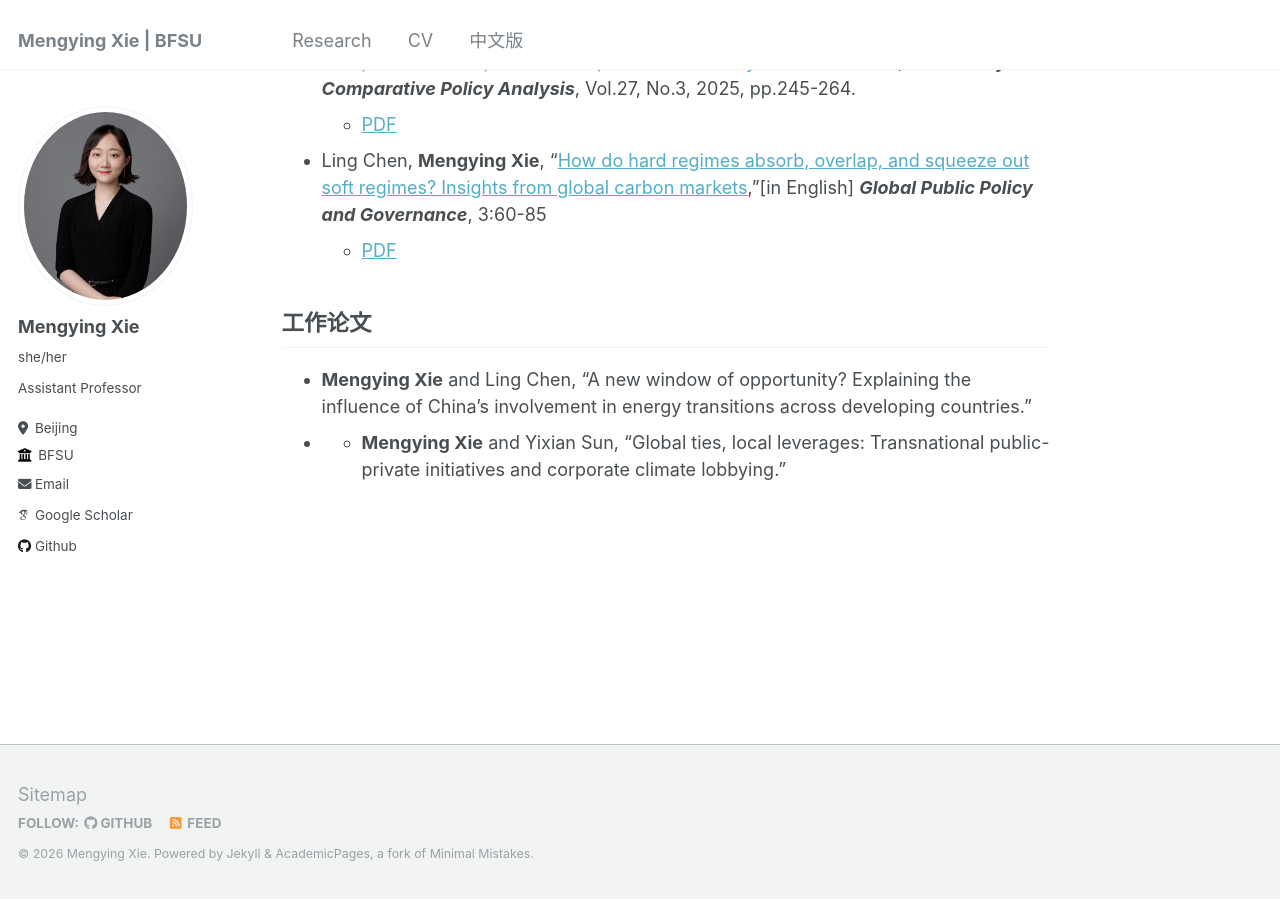
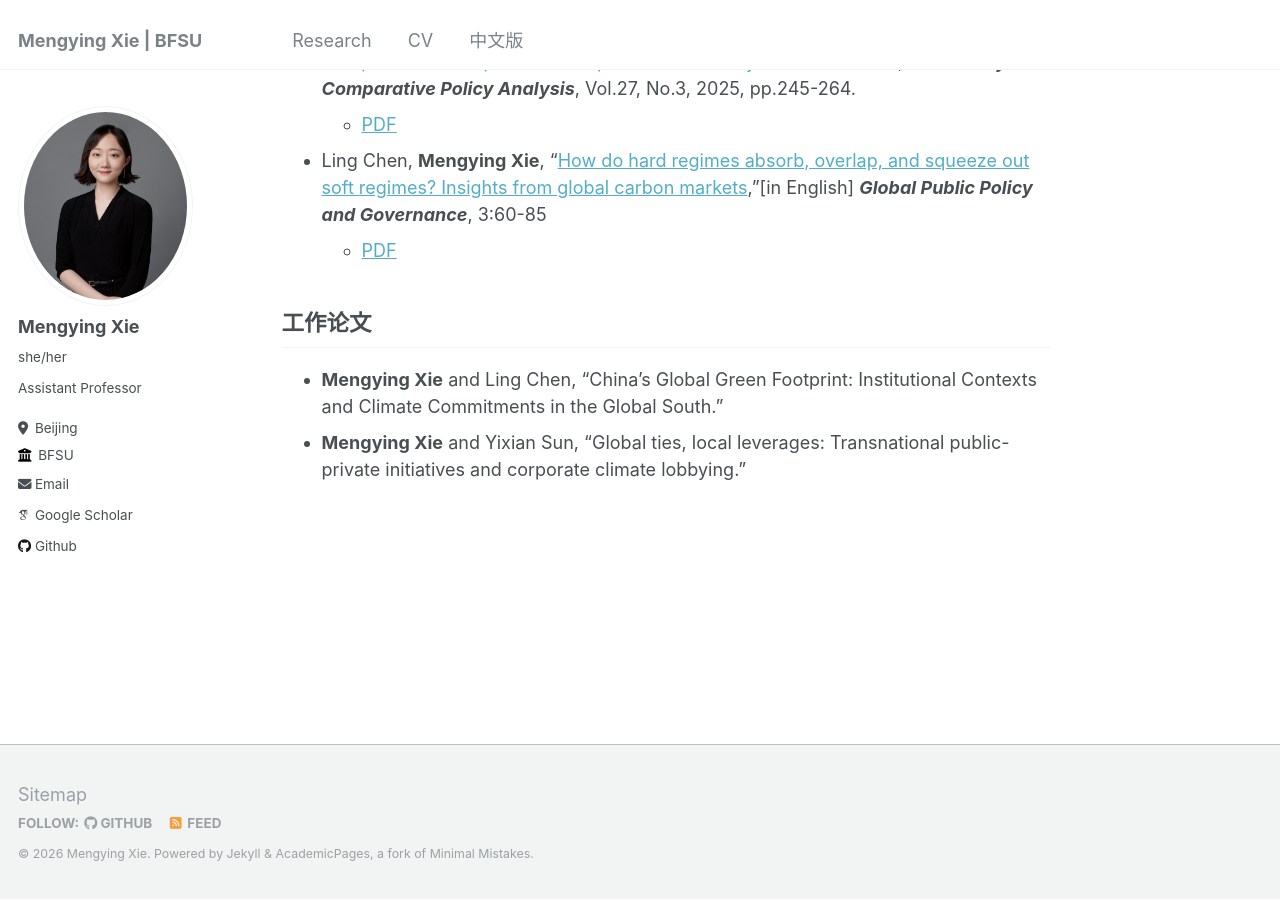
Before and after one commit to xiemythu/xiemythu.github.io, a Jekyll site: the page built from _pages/chinese.md, in a window 1280 px wide and 900 px high, scrolled down 1203 px. Built offline with Jekyll 4.4.1, drawn with Linux system fonts in a browser that asks for light colours; some web fonts are replaced.

Commit message:
Update chinese.md

```diff
--- a/_pages/chinese.md
+++ b/_pages/chinese.md
@@ -43,5 +43,5 @@ author_profile: true
 ## 工作论文
 
 
-* **Mengying Xie** and  Ling Chen, "A new window of opportunity? Explaining the influence of China’s involvement in energy transitions across developing countries."
-* * **Mengying Xie** and Yixian Sun, "Global ties, local leverages: Transnational public-private initiatives and corporate climate lobbying."
+* **Mengying Xie** and  Ling Chen, "China’s Global Green Footprint: Institutional Contexts and Climate Commitments in the Global South."
+* **Mengying Xie** and Yixian Sun, "Global ties, local leverages: Transnational public-private initiatives and corporate climate lobbying."
```
